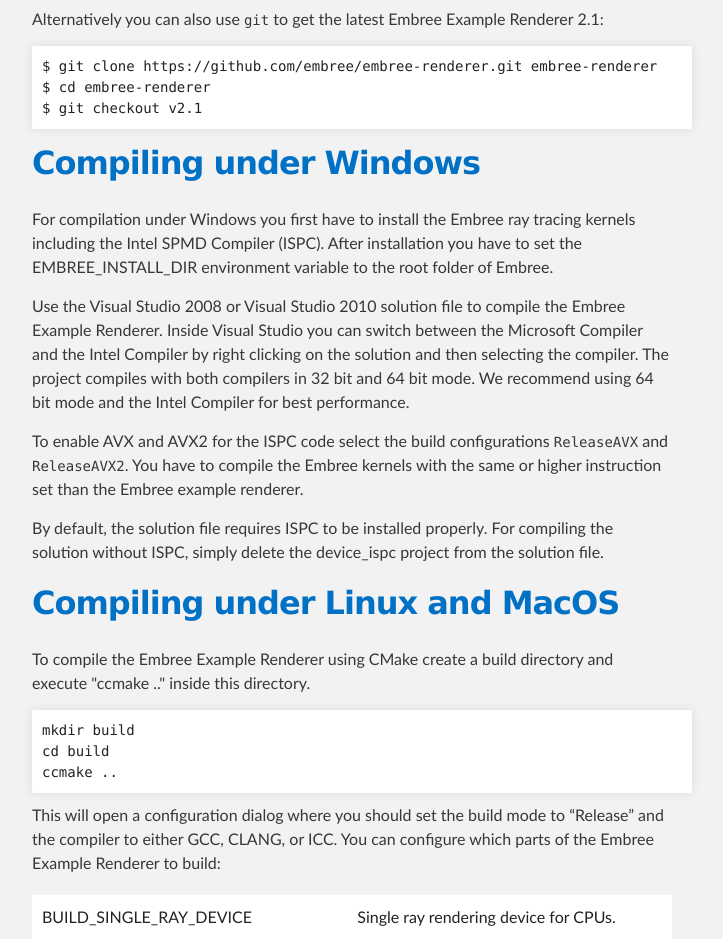
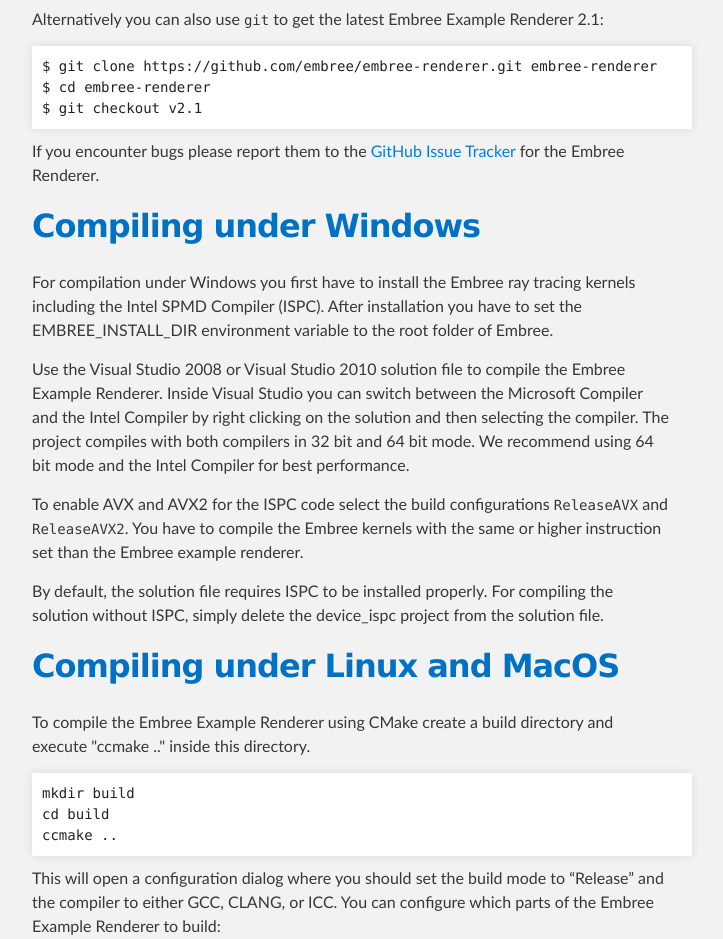
Before and after one commit to embree/embree.github.com, a plain HTML site: page renderer.html in a window 1280 px wide. Shown: the part 1160-2099 px from the top of the page, without its empty margins (288-1011 px from the left). Drawn offline with Linux system fonts and the light colour scheme.

Commit message:
added link to GitHub Issue Tracker

```diff
--- a/renderer.html
+++ b/renderer.html
@@ -90,6 +90,10 @@
 <pre><code>$ git clone https://github.com/embree/embree-renderer.git embree-renderer
 $ cd embree-renderer
 $ git checkout v2.1</code></pre>
+
+<p>If you encounter bugs please report them to the <a
+  href="https://github.com/embree/embree-renderer/issues">GitHub Issue
+ Tracker</a> for the Embree Renderer.</p>
 
 <h2>Compiling under Windows</h2>
 
```
Also changed, not shown: downloads.html (+4 -0 lines).
